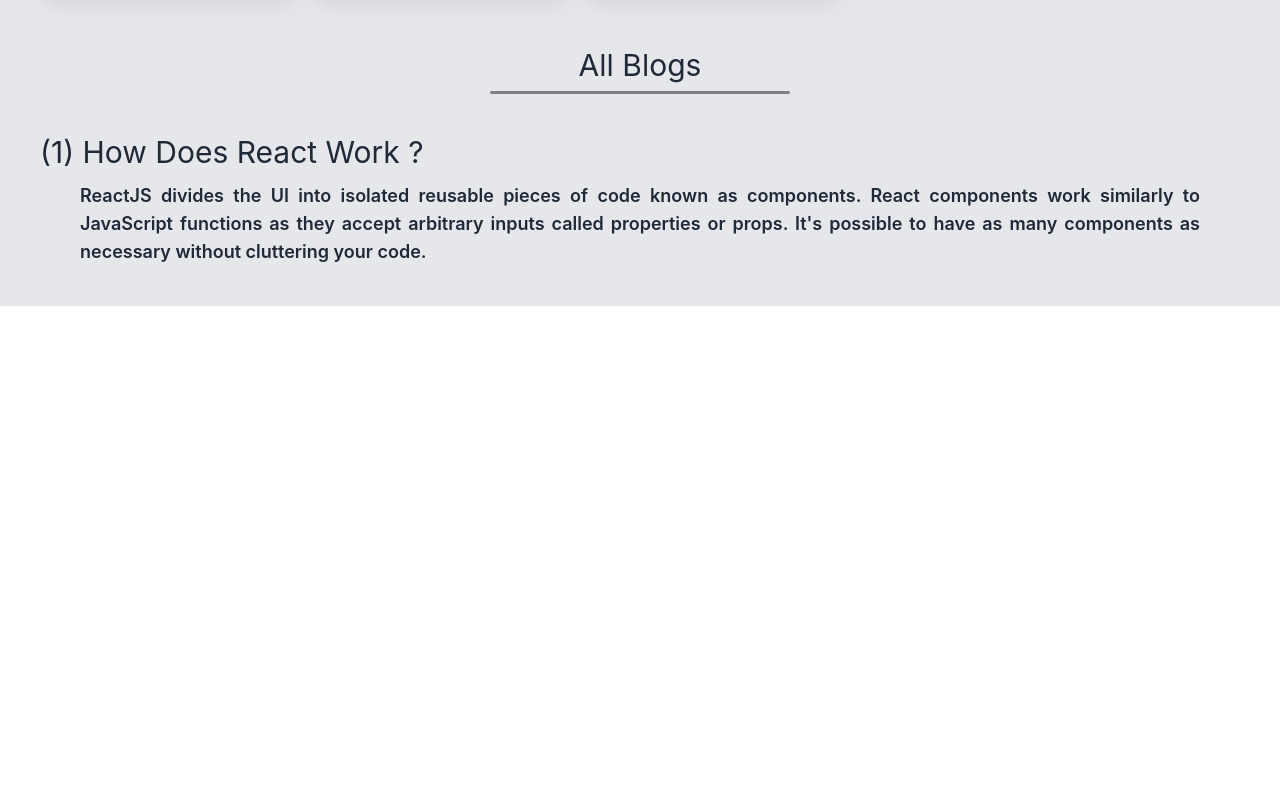
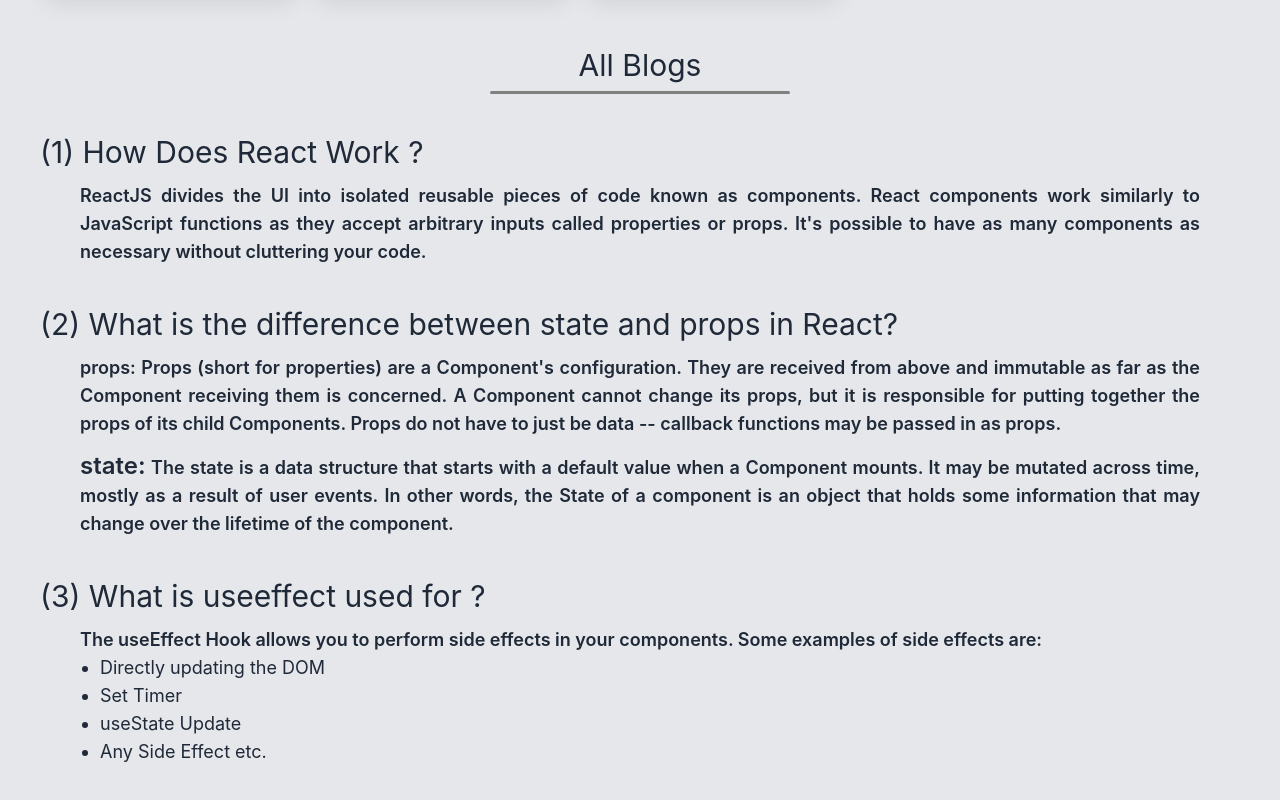
Before and after one commit to tarekrahman916/ultra-active-club-repo, a React (Create React App) app: page / in a window 1280 px wide. Shown: the part 1271-2071 px from the top of the page. Before the commit the page ends 1577 px from the top, so only its background shows below. Built offline with nearby package versions, Linux system fonts and the light colour scheme.

Commit message:
added all blogs

```diff
--- a/src/components/Blog/Blog.js
+++ b/src/components/Blog/Blog.js
@@ -3,7 +3,7 @@
 
 const Blog = () => {
   return (
-    <div className="p-10">
+    <div className="md:p-10 p-5">
       <div className="title mb-10 ">
         <h2 className="text-3xl mt-5 mb-2">All Blogs</h2>
         <hr className="mx-auto rounded-2xl" />
@@ -21,6 +21,47 @@
           </p>
         </div>
       </div>
+      <div>
+        <div className="my-10">
+          <h2 className="text-3xl">
+            (2) What is the difference between state and props in React?
+          </h2>
+
+          <p className="blog-desc mt-3 mx-10 text-lg font-semibold text-gray-800 text-justify">
+            <span lassName="text-2xl ">props:</span> Props (short for
+            properties) are a Component's configuration. They are received from
+            above and immutable as far as the Component receiving them is
+            concerned. A Component cannot change its props, but it is
+            responsible for putting together the props of its child Components.
+            Props do not have to just be data -- callback functions may be
+            passed in as props.
+          </p>
+          <p className="blog-desc mt-3 mx-10 text-lg font-semibold text-gray-800 text-justify">
+            <span className="text-2xl ">state:</span> The state is a data
+            structure that starts with a default value when a Component mounts.
+            It may be mutated across time, mostly as a result of user events. In
+            other words, the State of a component is an object that holds some
+            information that may change over the lifetime of the component.
+            <br />
+          </p>
+        </div>
+      </div>
+      <div>
+        <div>
+          <h2 className="text-3xl">(3) What is useeffect used for ?</h2>
+
+          <p className="blog-desc mt-3 mx-10 text-lg font-semibold text-gray-800 text-justify">
+            The useEffect Hook allows you to perform side effects in your
+            components. Some examples of side effects are:
+            <ul className="font-normal pl-5 list-disc">
+              <li>Directly updating the DOM</li>
+              <li>Set Timer</li>
+              <li>useState Update</li>
+              <li>Any Side Effect etc.</li>
+            </ul>
+          </p>
+        </div>
+      </div>
     </div>
   );
 };
```
